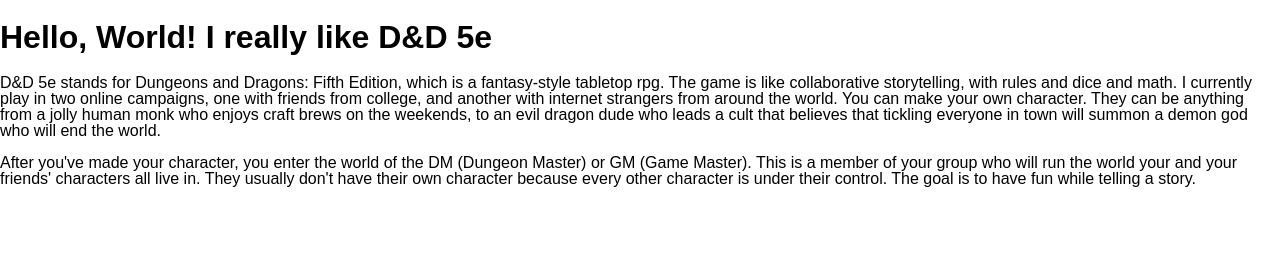
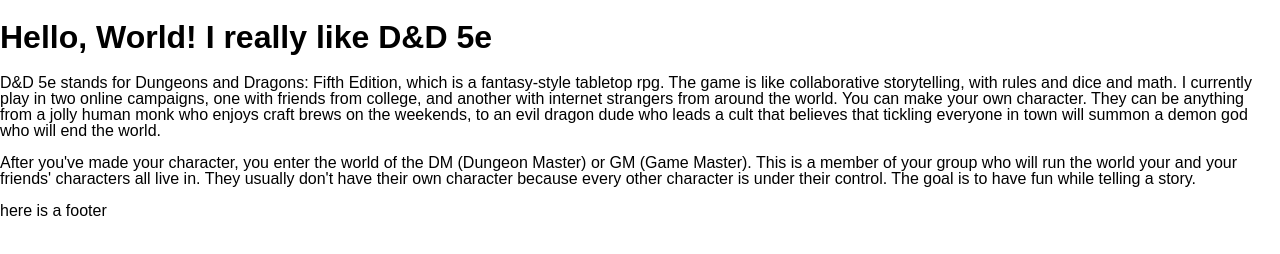
Before and after one commit to WillWarren1/my-hobbies, a website: page public/index.html in a window 1280 px wide. Drawn offline with Linux system fonts and the light colour scheme.

Commit message:
forgot footer

```diff
--- a/public/index.html
+++ b/public/index.html
@@ -22,6 +22,10 @@
       characters all live in. They usually don't have their own character because every other character is
        under their control. The goal is to have fun while telling a story.
     </p>
+    <footer>
+      here is a footer
+
+    </footer>
     <!-- this isn't so bad -->
   </body>
 </html>
```
